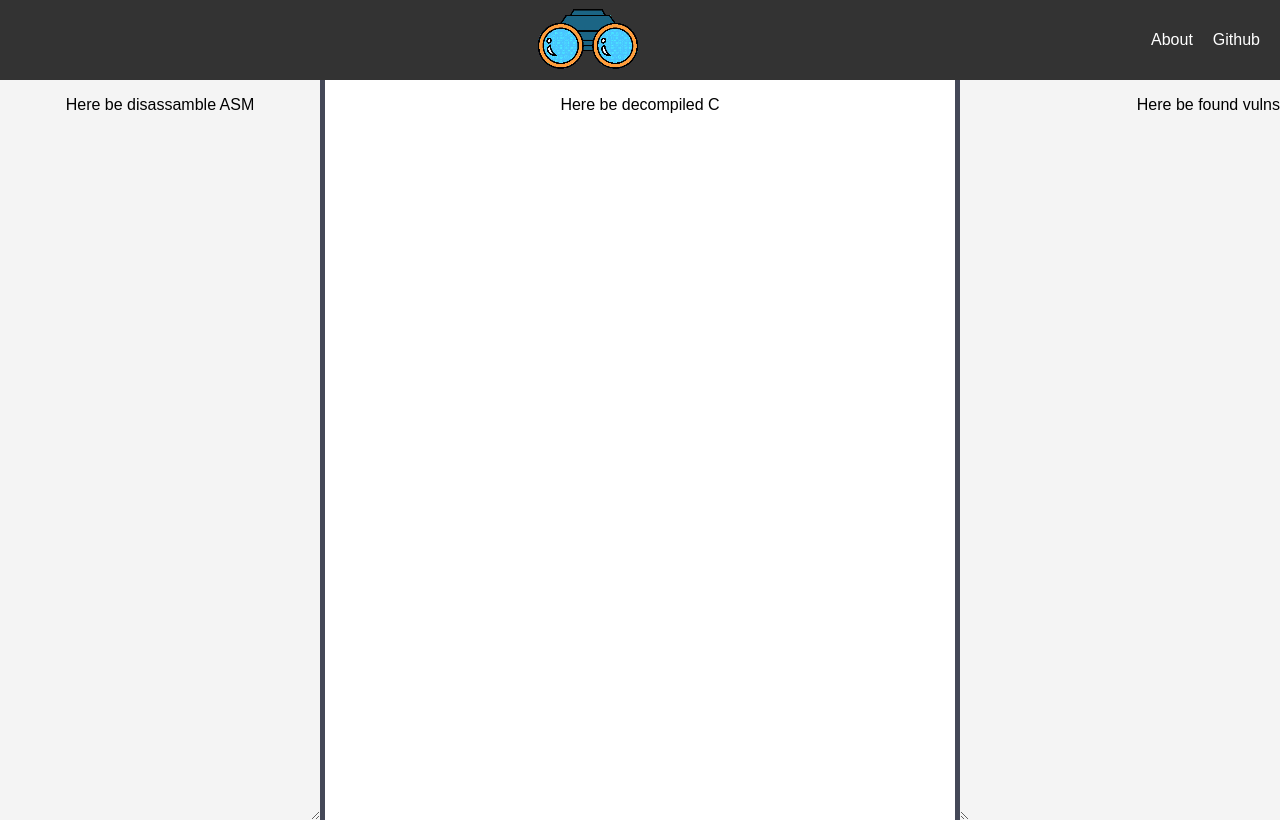
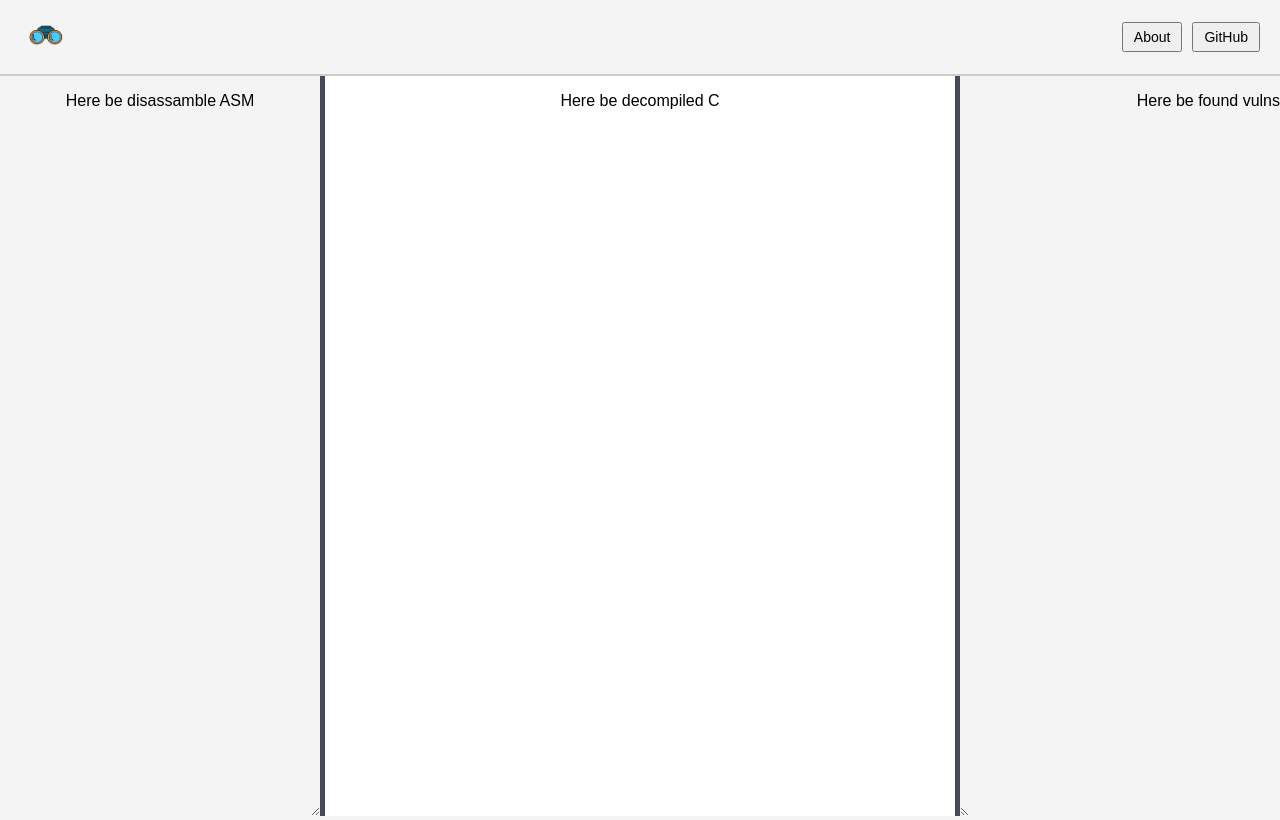
Before and after one commit to aconsonni19/Binoculars, a Python web app: template flaskr/templates/code_analysis.html in a window 1280 px wide. Run offline with Jinja, Linux system fonts and the light colour scheme; the template is opened without the code that fills it, so the values that code supplies are empty.

Commit message:
MOD: Changed the topbar so that it matches the one in index.html

```diff
--- a/flaskr/static/style.css
+++ b/flaskr/static/style.css
@@ -10,18 +10,6 @@
     background-color: #333;
     color: white;
     height: 60px;
-}
-.logo {
-    flex-grow: 1;
-    display: flex;
-    justify-content: center;
-    align-items: center;
-}
-/*TODO: The logo is slightly aligned to the left; fix it later*/
-.logo img {
-    justify-self: center;
-    width: auto;
-    object-fit: contain
 }
 .links {
     display: flex;
@@ -77,3 +65,41 @@
     z-index: 10;
     user-select: none;
 }
+
+.header {
+    display: flex;
+    justify-content: center; /* Centra il contenuto orizzontalmente*/
+    align-items: center;
+    padding: 10px 20px;
+    background-color: #f4f4f4;
+    border-bottom: 2px solid #ccc;
+}
+.header .logo {
+    margin-right: auto;
+}
+.header .buttons {
+    display: flex;
+    gap: 10px;
+}
+.header .buttons button {
+    padding: 5px 10px;
+    font-size: 14px;
+    cursor: pointer;
+}
+.content {
+    text-align: center;
+    padding: 20px;
+}
+.content h1 {
+    font-size: 32px;
+    margin-bottom: 10px;
+}
+.content p {
+    font-size: 18px;
+    margin-bottom: 20px;
+}
+.content button {
+    padding: 10px 20px;
+    font-size: 16px;
+    cursor: pointer;
+}
--- a/flaskr/templates/code_analysis.html
+++ b/flaskr/templates/code_analysis.html
@@ -8,13 +8,13 @@
     </head>
 
     <body>
-        <div class = "top_bar">
+        <div class="header">
             <div class="logo">
-                <img src="../assets/logo_160px_without_blank_space.png">
+                <img src="../assets/logo_240px.png" alt="Logo" style="height: 50px;">
             </div>
-            <div class="links">
-               <a href="TODO_about">About</a>
-                <a href="TODO_github">Github</a>
+            <div class="buttons">
+                <button id="aboutButton">About</button>
+                <button id="githubButton">GitHub</button>
             </div>
         </div>
 
```
